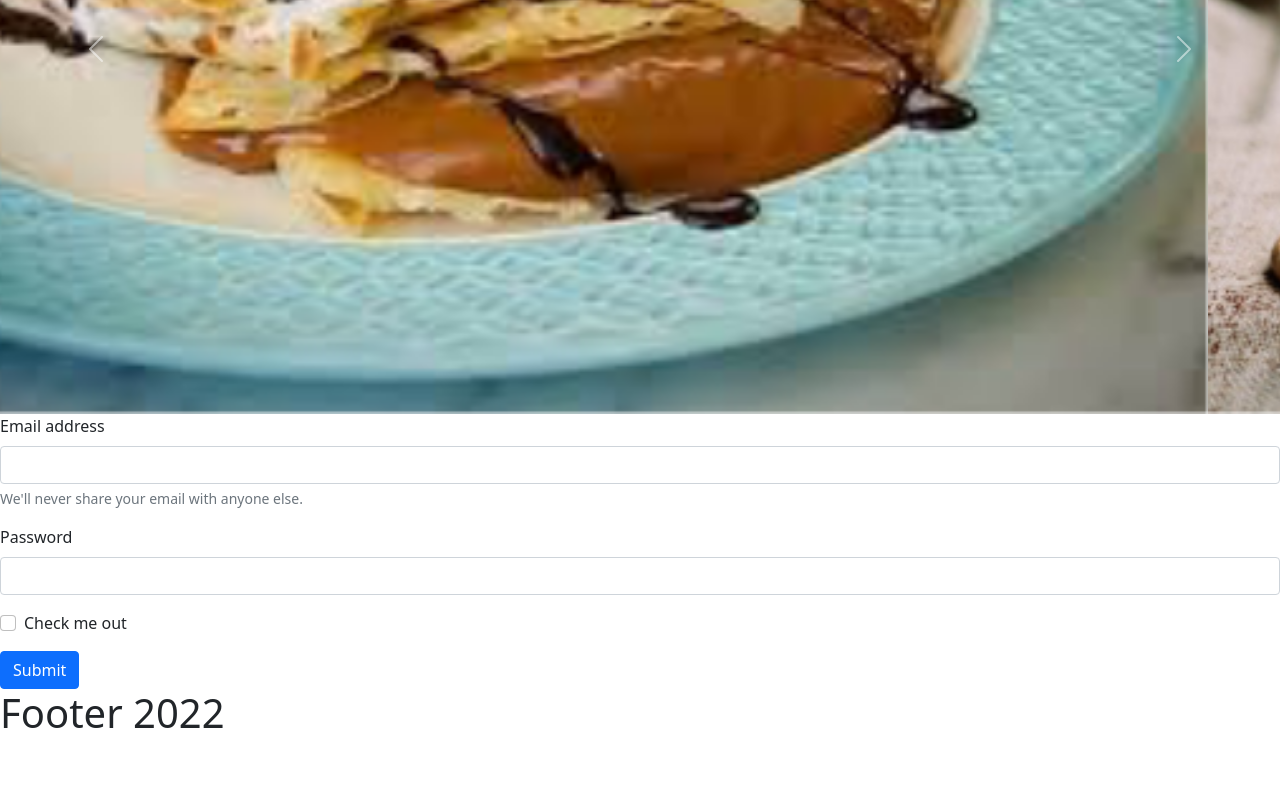
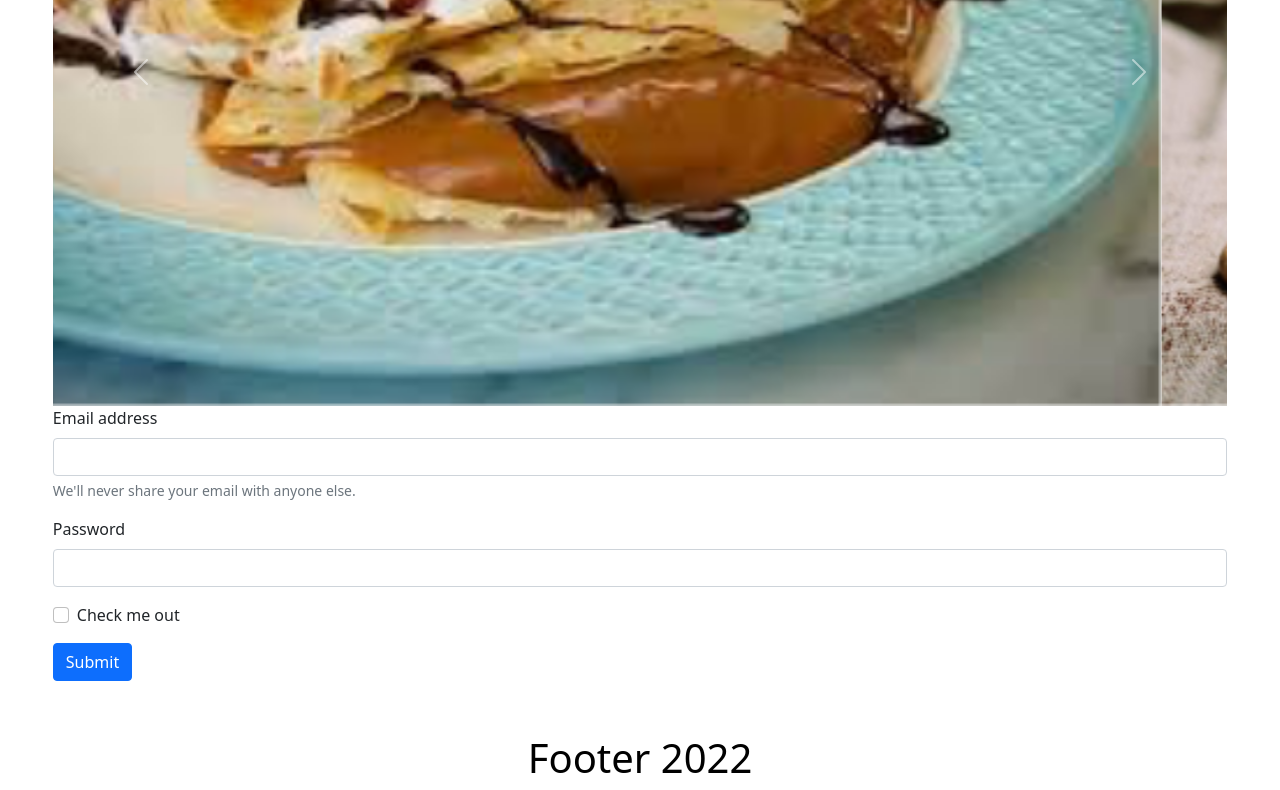
Before and after one commit to emersonxinay/mi_proyecto_web, a plain HTML site: page index.html in a window 1280 px wide. Shown: the part 428-1218 px from the top of the page. Before the commit the page ends 1173 px from the top, so only its background shows below. Drawn offline with nearby package versions, Linux system fonts and the light colour scheme.

Commit message:
agrege style y algunas cosas de html

```diff
--- a/assets/css/style.css
+++ b/assets/css/style.css
@@ -0,0 +1,12 @@
+body {
+  margin: 0;
+  padding: 0;
+
+}
+h1 {
+  color: black;
+  text-align: center;
+}
+main {
+  padding: 3.3rem;
+}
--- a/index.html
+++ b/index.html
@@ -5,7 +5,7 @@
   <meta http-equiv="X-UA-Compatible" content="IE=edge">
   <meta name="viewport" content="width=device-width, initial-scale=1.0">
   <link href="https://cdn.jsdelivr.net/npm/bootstrap@5.1.3/dist/css/bootstrap.min.css" rel="stylesheet" integrity="sha384-1BmE4kWBq78iYhFldvKuhfTAU6auU8tT94WrHftjDbrCEXSU1oBoqyl2QvZ6jIW3" crossorigin="anonymous">
-
+  <link rel="stylesheet" href="assets/css/style.css">
   <title>Commits Gits</title>
 </head>
 <body>
```
